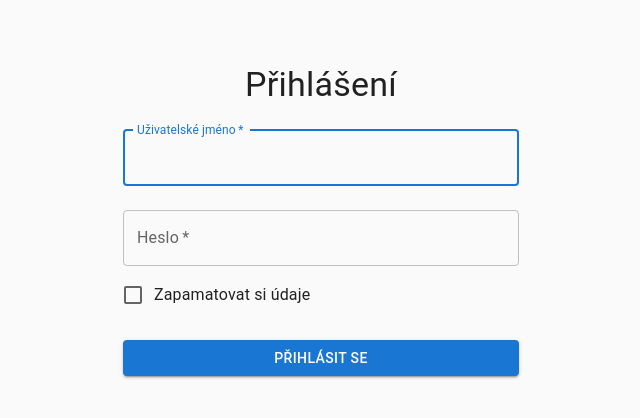
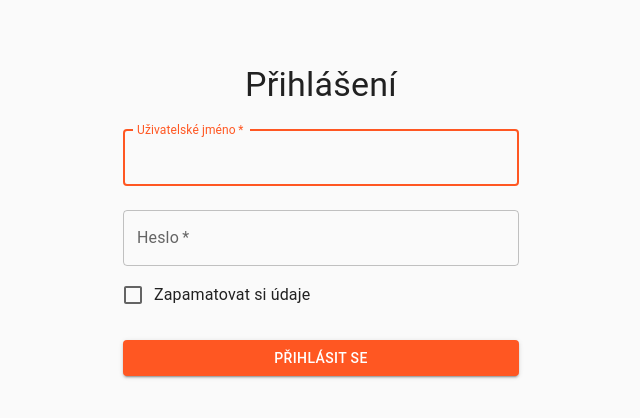
Before and after one commit to Kesims/OriLive_NextJS, a Next.js app: page /login in a window 1280 px wide. Shown: the top 418 px of the page, without its empty margins (319-959 px from the left). Built offline with nearby package versions, Linux system fonts and the light colour scheme; no server answers.

Commit message:
re-structured login component

```diff
--- a/app/layout.tsx
+++ b/app/layout.tsx
@@ -1,14 +1,12 @@
 "use client";
-import { ApolloClient, ApolloProvider, InMemoryCache } from "@apollo/client";
+import { ApolloProvider } from "@apollo/client";
 import { CssBaseline } from "@material-ui/core";
 import { SnackbarProvider } from "notistack";
+import { ThemeProvider } from "@mui/material";
+import { theme } from "@/src/utils/theme";
+import { client } from "@/src/utils/apolloClient";
 
 export default function RootLayout({ children }: { children: React.ReactNode }) {
-	const client = new ApolloClient({
-		uri: "http://localhost:3001/graphql",
-		cache: new InMemoryCache(),
-	});
-
 	return (
 		<html lang="en">
 			{/*
@@ -17,10 +15,12 @@ export default function RootLayout({ children }: { children: React.ReactNode })
       */}
 			<head />
 			<body>
-				<CssBaseline />
-				<ApolloProvider client={client}>
-					<SnackbarProvider maxSnack={3}>{children}</SnackbarProvider>
-				</ApolloProvider>
+				<ThemeProvider theme={theme}>
+					<CssBaseline />
+					<ApolloProvider client={client}>
+						<SnackbarProvider maxSnack={3}>{children}</SnackbarProvider>
+					</ApolloProvider>
+				</ThemeProvider>
 			</body>
 		</html>
 	);
--- a/app/login/page.tsx
+++ b/app/login/page.tsx
@@ -1,6 +1,6 @@
 "use client";
 
-import { LoginForm } from "@/components/login";
+import { LoginForm } from "@/components/login/login";
 import { Container } from "@mui/material";
 
 export default function Login() {
--- a/components/login.tsx
+++ /dev/null
@@ -1,77 +0,0 @@
-import { useLoginMutationMutation } from "@/src/generated/graphql";
-import { Box, Button, Checkbox, FormControlLabel, TextField, Typography } from "@mui/material";
-import React from "react";
-import { ApolloError } from "@apollo/client";
-import { useRouter } from "next/navigation";
-import { useSnackbar } from "notistack";
-
-export function LoginForm() {
-	const [login] = useLoginMutationMutation({ onCompleted: () => console.log("Login successful.") });
-	const router = useRouter();
-	const { enqueueSnackbar } = useSnackbar();
-
-	const loginHandler = async (event: React.FormEvent<HTMLFormElement>) => {
-		event.preventDefault();
-		const form = new FormData(event.currentTarget);
-		const formData = JSON.parse(JSON.stringify(Object.fromEntries(form)));
-		try {
-			await login({
-				variables: {
-					password: formData.password,
-					username: formData.username,
-				},
-			});
-			router.push("dashboard");
-		} catch (e) {
-			if (e instanceof ApolloError) {
-				enqueueSnackbar(e.message, { variant: "error" });
-			} else {
-				enqueueSnackbar("Došlo k neznámé chybě", { variant: "error" });
-			}
-		}
-	};
-
-	return (
-		<Box
-			sx={{
-				marginTop: 8,
-				display: "flex",
-				flexDirection: "column",
-				alignItems: "center",
-			}}
-		>
-			<Typography component="h1" variant="h4">
-				Přihlášení
-			</Typography>
-			<Box component="form" onSubmit={loginHandler} noValidate sx={{ mt: 1 }}>
-				<TextField
-					margin="normal"
-					required
-					fullWidth
-					id="username"
-					label="Uživatelské jméno"
-					name="username"
-					autoComplete="username"
-					autoFocus
-				/>
-				<TextField
-					margin="normal"
-					required
-					fullWidth
-					name="password"
-					label="Heslo"
-					type="password"
-					id="password"
-					autoComplete="current-password"
-				/>
-				<FormControlLabel
-					control={<Checkbox value="remember" color="primary" />}
-					label="Zapamatovat si údaje"
-				/>
-				<Button type="submit" fullWidth variant="contained" sx={{ mt: 3, mb: 2 }}>
-					Přihlásit se
-				</Button>
-			</Box>
-		</Box>
-	);
-}
--- /dev/null
+++ b/components/login/login.hook.ts
@@ -0,0 +1,29 @@
+import { useLoginMutationMutation } from "@/src/generated/graphql";
+import { ApolloError } from "@apollo/client";
+import { useRouter } from "next/navigation";
+import { useSnackbar } from "notistack";
+import { LoginFormData } from "./login.types";
+
+export const useLogin = () => {
+	const [login] = useLoginMutationMutation({ onCompleted: () => console.log("Login successful.") });
+	const router = useRouter();
+	const { enqueueSnackbar } = useSnackbar();
+	const loginHandler = async (formData: LoginFormData) => {
+		try {
+			await login({
+				variables: {
+					password: formData.password,
+					username: formData.username,
+				},
+			});
+			router.push("dashboard");
+		} catch (e) {
+			if (e instanceof ApolloError) {
+				enqueueSnackbar(e.message, { variant: "error" });
+			} else {
+				enqueueSnackbar("Došlo k neznámé chybě", { variant: "error" });
+			}
+		}
+	};
+	return { loginHandler };
+};
--- /dev/null
+++ b/components/login/login.tsx
@@ -0,0 +1,54 @@
+import { Box, Button, Checkbox, FormControlLabel, TextField, Typography } from "@mui/material";
+import React from "react";
+import { useForm } from "react-hook-form";
+import { useLogin } from "@/components/login/login.hook";
+import type { LoginFormData } from "@/components/login/login.types";
+
+export function LoginForm() {
+	const { loginHandler } = useLogin();
+	const { register, handleSubmit } = useForm<LoginFormData>();
+
+	return (
+		<Box
+			sx={{
+				marginTop: 8,
+				display: "flex",
+				flexDirection: "column",
+				alignItems: "center",
+			}}
+		>
+			<Typography component="h1" variant="h4">
+				Přihlášení
+			</Typography>
+			<Box component="form" onSubmit={handleSubmit(loginHandler)} noValidate sx={{ mt: 1 }}>
+				<TextField
+					margin="normal"
+					required
+					fullWidth
+					id="username"
+					label="Uživatelské jméno"
+					autoComplete="username"
+					autoFocus
+					{...register("username", {})}
+				/>
+				<TextField
+					margin="normal"
+					required
+					fullWidth
+					label="Heslo"
+					type="password"
+					id="password"
+					autoComplete="current-password"
+					{...register("password", {})}
+				/>
+				<FormControlLabel
+					control={<Checkbox value="remember" color="primary" />}
+					label="Zapamatovat si údaje"
+				/>
+				<Button type="submit" fullWidth variant="contained" sx={{ mt: 3, mb: 2 }}>
+					Přihlásit se
+				</Button>
+			</Box>
+		</Box>
+	);
+}
--- /dev/null
+++ b/components/login/login.types.ts
@@ -0,0 +1,4 @@
+export interface LoginFormData {
+	username: string;
+	password: string;
+}
--- a/package.json
+++ b/package.json
@@ -21,12 +21,12 @@
     "@mui/styled-engine-sc": "^5.11.9",
     "@next/font": "13.1.6",
     "graphql": "^16.6.0",
-    "next": "13.1.6",
-    "notistack": "latest-mui-v4",
+    "next": "latest",
+    "notistack": "latest",
     "react": "18.2.0",
     "react-apollo": "^3.1.5",
     "react-dom": "18.2.0",
-    "react-hook-form": "^7.43.1",
+    "react-hook-form": "^7.43.2",
     "styled-components": "^5.3.6"
   },
   "devDependencies": {
--- /dev/null
+++ b/src/utils/apolloClient.ts
@@ -0,0 +1,11 @@
+import { ApolloClient, createHttpLink, InMemoryCache } from "@apollo/client";
+
+const link = createHttpLink({
+	uri: process.env.NEXT_PUBLIC_API_URL,
+	credentials: "include",
+});
+
+export const client = new ApolloClient({
+	cache: new InMemoryCache(),
+	link,
+});
--- /dev/null
+++ b/src/utils/theme.ts
@@ -0,0 +1,8 @@
+import { deepOrange } from "@material-ui/core/colors";
+import { createTheme } from "@mui/material";
+
+export const theme = createTheme({
+	palette: {
+		primary: deepOrange,
+	},
+});
```
Also changed, not shown: middleware.ts (added, +13 -0 lines), 1 other file (tests, documents, lock files or other folders).
